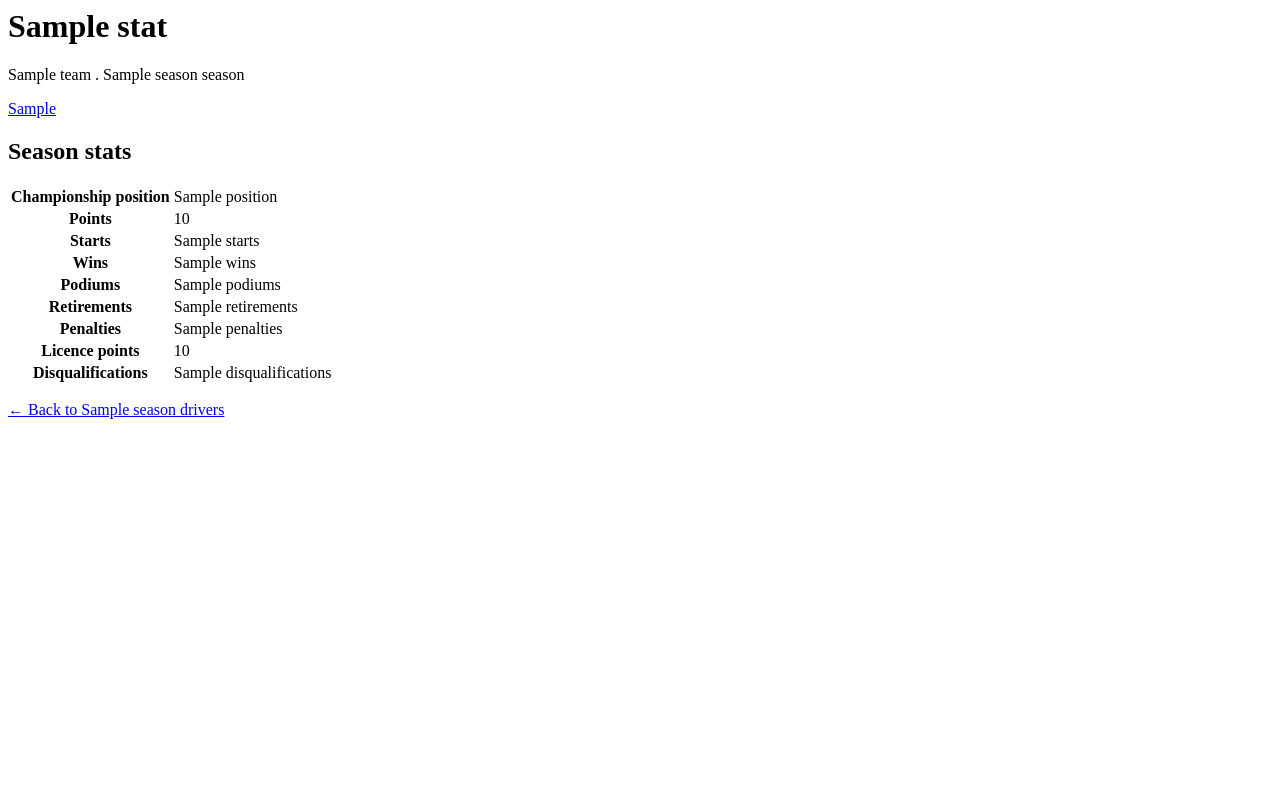
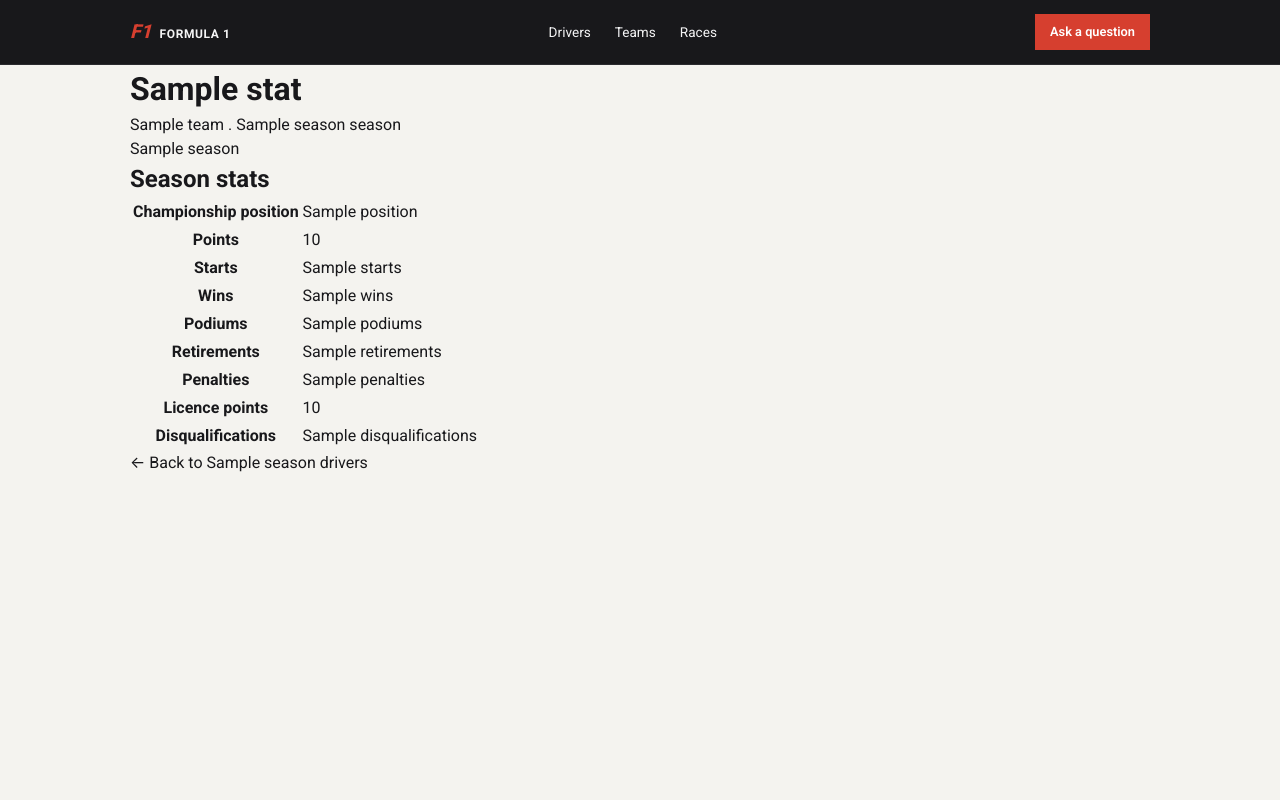
Before and after one commit to milesjo-cloud-project/CSE340-F1-Josephson, a Node server app: template src/views/driver-stats.ejs in a window 1280 px wide. Run offline with Node 20, Linux system fonts and the light colour scheme; the template is opened without the code that fills it: most values are stand-ins (such as "Sample title", 1, 10 or a date in 2020).

Commit message:
Move shared layout into EJS partials

```diff
--- a/public/css/f1.css
+++ b/public/css/f1.css
@@ -2,12 +2,12 @@
     --red: #d63f2f;
     --dark-red: #a32b1f;
     --ink: #18181b;
-    --ink-2: #262626b;
+    --ink-2: #262626;
     --paper: #f4f3ef;
     --card: #ffffff;
     --card-muted: #e9e8e3;
     --text: #18181b;
-    --text-muted: #262626b;
+    --text-muted: #6b6b6b;
     --text-on-dark: #f4f4f5;
     --muted-on-dark: #b4b4bb;
     --line: #d9d8d2;
--- a/src/views/driver-stats.ejs
+++ b/src/views/driver-stats.ejs
@@ -1,8 +1,12 @@
+<%- include('partials/head') %>
+<%- include('partials/header')%>
+<main class="container">
+
 <h1><%= stats.name %></h1>
 <p><%= stats.team %> . <%= season %> season</p>
 <nav>
   <% seasons.forEach(year => { %>
-    <a href="/seasons/<%= ___ %>/drivers/<%= ___ %>"><%= ___ %></a>
+    <a href="/seasons/<%= year %>/drivers/<%= stats.slug %>"><%= year %></a>
   <% }); %>
 </nav>
 
@@ -21,3 +25,6 @@
 </table>
 
 <p><a href="/seasons/<%= season %>/drivers">← Back to <%= season %> drivers</a></p>
+
+</main>
+<%- include('partials/footer') %>
--- /dev/null
+++ b/src/views/partials/footer.ejs
@@ -0,0 +1,2 @@
+</body>
+</html>
--- /dev/null
+++ b/src/views/partials/head.ejs
@@ -0,0 +1,12 @@
+<!DOCTYPE html>
+<html lang="en">
+<head>
+    <meta charset="UTF-8">
+    <meta name="viewport" content="width=device-width, initial-scale=1.0">
+    <title><%= title %></title>
+    <link rel="preconnect" href="https://fonts.googleapis.com">
+    <link rel="preconnect" href="https://fonts.gstatic.com" crossorigin>
+    <link href="https://fonts.googleapis.com/css2?family=Roboto:wght@400;500;600;700;800&display=swap" rel="stylesheet">
+    <link rel="stylesheet" href="/css/f1.css">
+</head>
+<body>
--- /dev/null
+++ b/src/views/partials/header.ejs
@@ -0,0 +1,13 @@
+    <header class="site-header dark">
+        <div class="container header-inner">
+            <a href="/" class="logo"><span class="logo-mark">F1</span><span class="logo-text">Formula 1</span></a>
+            <nav class="main-nav" aria-label="Main Navigation">
+                <ul class="menu">
+                    <li class="menu-item"><a href="/seasons/2026/drivers">Drivers</a></li>
+                    <li class="menu-item"><a href="/teams">Teams</a></li>
+                    <li class="menu-item"><a href="/races">Races</a></li>
+                </ul>
+            </nav>
+            <a href="#ask" class="btn btn-red btn-sm">Ask a question</a>
+        </div>
+    </header>
```
Also changed, not shown: src/views/driver.ejs (+11 -0 lines), src/views/error.ejs (+5 -11 lines), src/views/season-drivers.ejs (+6 -1 lines).
